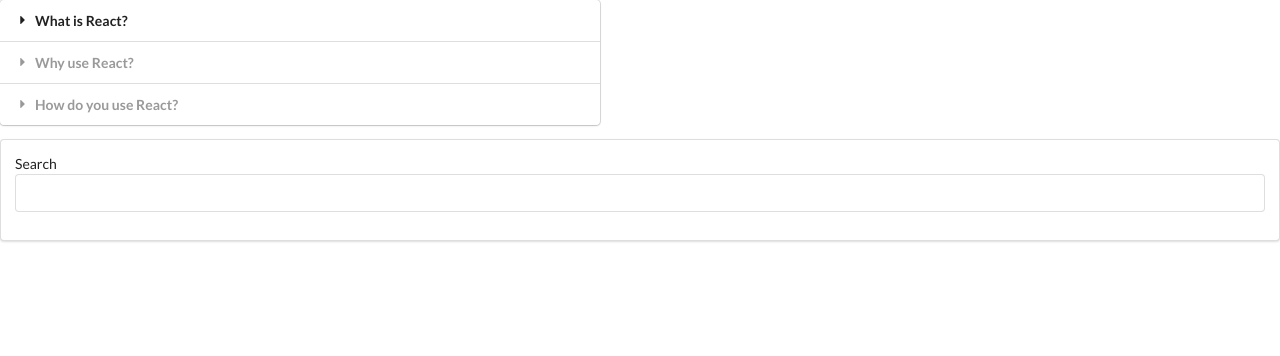
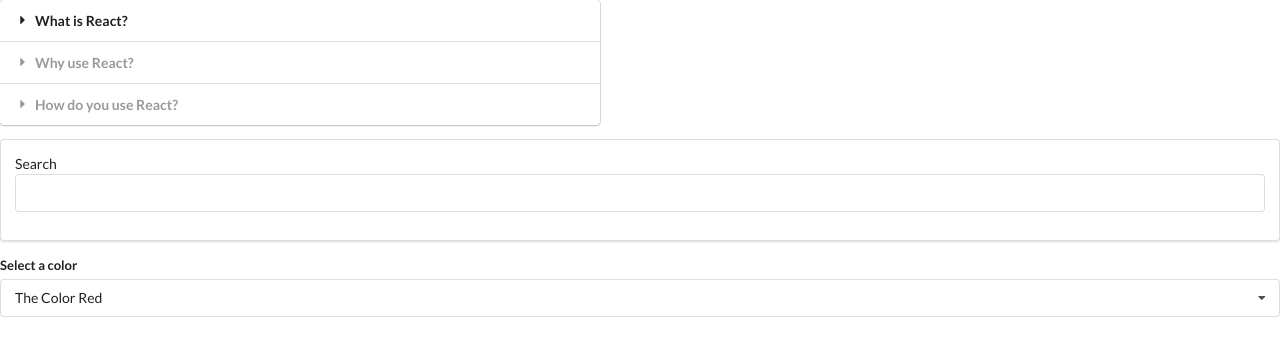
Before and after one commit to JirakJ/widgets, a React (Create React App) app: page / in a window 1280 px wide. Shown: the top 356 px of the page. Built offline with nearby package versions, Linux system fonts and the light colour scheme.

Commit message:
Add Dropdown component

```diff
--- a/src/components/App.js
+++ b/src/components/App.js
@@ -1,6 +1,7 @@
-import React from 'react';
+import React, { useState } from 'react';
 import Accordion from "./Accordion";
 import Search from "./Search";
+import Dropdown from "./Dropdown";
 
 const items = [
     {
@@ -17,11 +18,33 @@
     }
 ]
 
+const options = [
+    {
+        label: "The Color Red",
+        value: "red"
+    },
+    {
+        label: "The Color Green",
+        value: "React is favourite JS lib among engineers"
+    },
+    {
+        label: "The Color Blue",
+        value: "blue"
+    }
+]
+
 const App = () => {
+        const [selected, setSelected] = useState(options[0]);
+
         return (
         <div>
             <Accordion items={items}/>
             <Search/>
+            <Dropdown
+                selected={selected}
+                onSelectedChange={setSelected}
+                options={options}
+            />
         </div>);
 }
 
--- /dev/null
+++ b/src/components/Dropdown.js
@@ -0,0 +1,40 @@
+import React, { useState, useEffect, useRef} from 'react';
+
+const Dropdown = ({options, selected, onSelectedChange}) => {
+    const [open, setOpen] = useState(false);
+    const renderedOptions = options.filter(f => f !== selected).map((option) => {
+        return (
+            <div
+                key={option.value}
+                className="item"
+                onClick={() => onSelectedChange(option)}
+            >
+                {option.label}
+            </div>
+        );
+    });
+
+    return (
+      <div className="ui form">
+          <div className="field">
+              <label className="label">Select a color</label>
+              <div
+                  onClick={() => setOpen(!open)}
+                  className={`ui selection dropdown ${open ? 'visible active' : ''}`}
+              >
+                  <i className="dropdown icon"></i>
+                  <div className="text">{selected.label}</div>
+                  <div className={`menu ${open ? 'visible transition':''}`}>
+                      {renderedOptions}
+                  </div>
+              </div>
+          </div>
+      </div>
+    );
+}
+
+Dropdown.defaultProps = {
+    label: "Select"
+}
+
+export default Dropdown;
```
